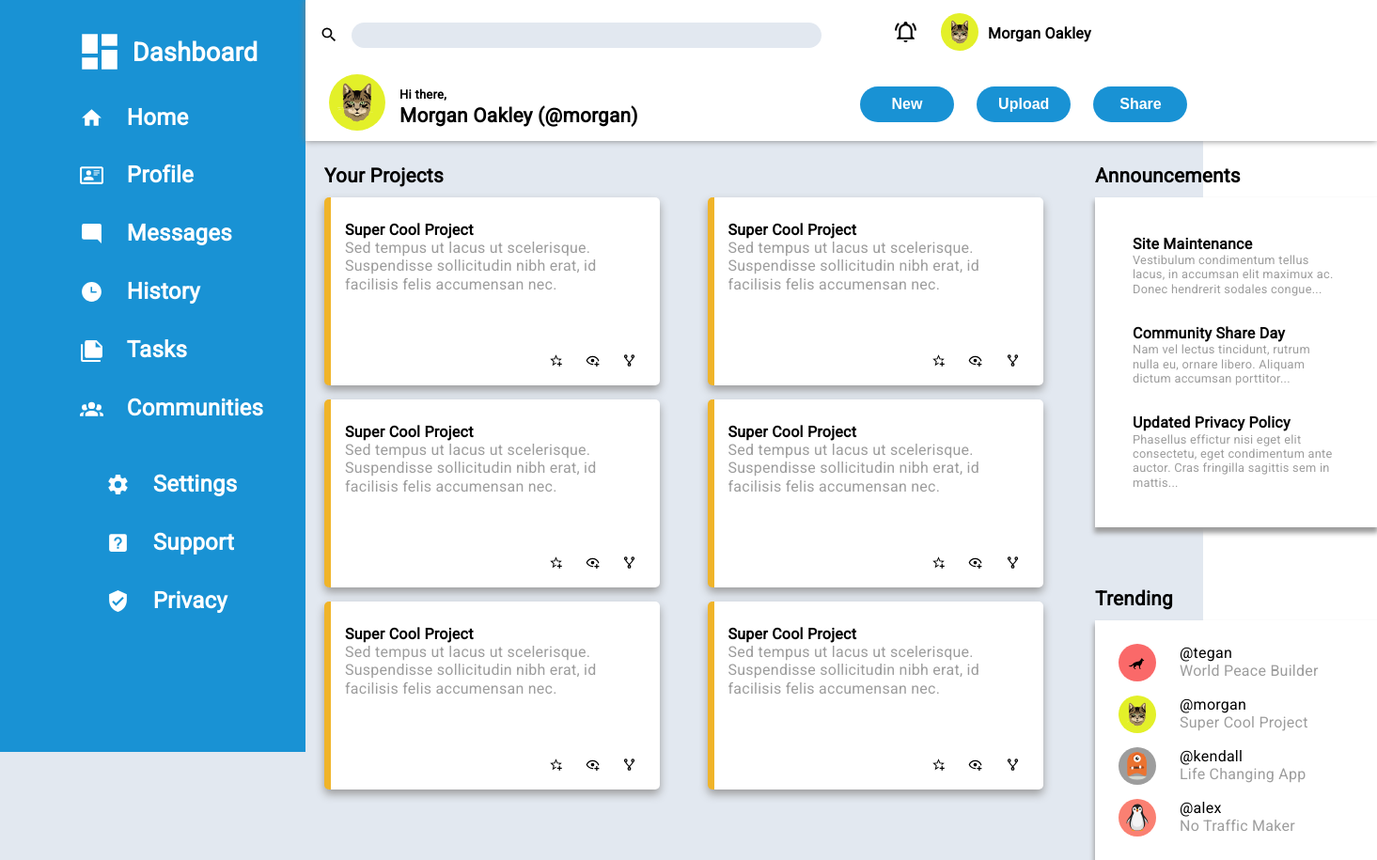
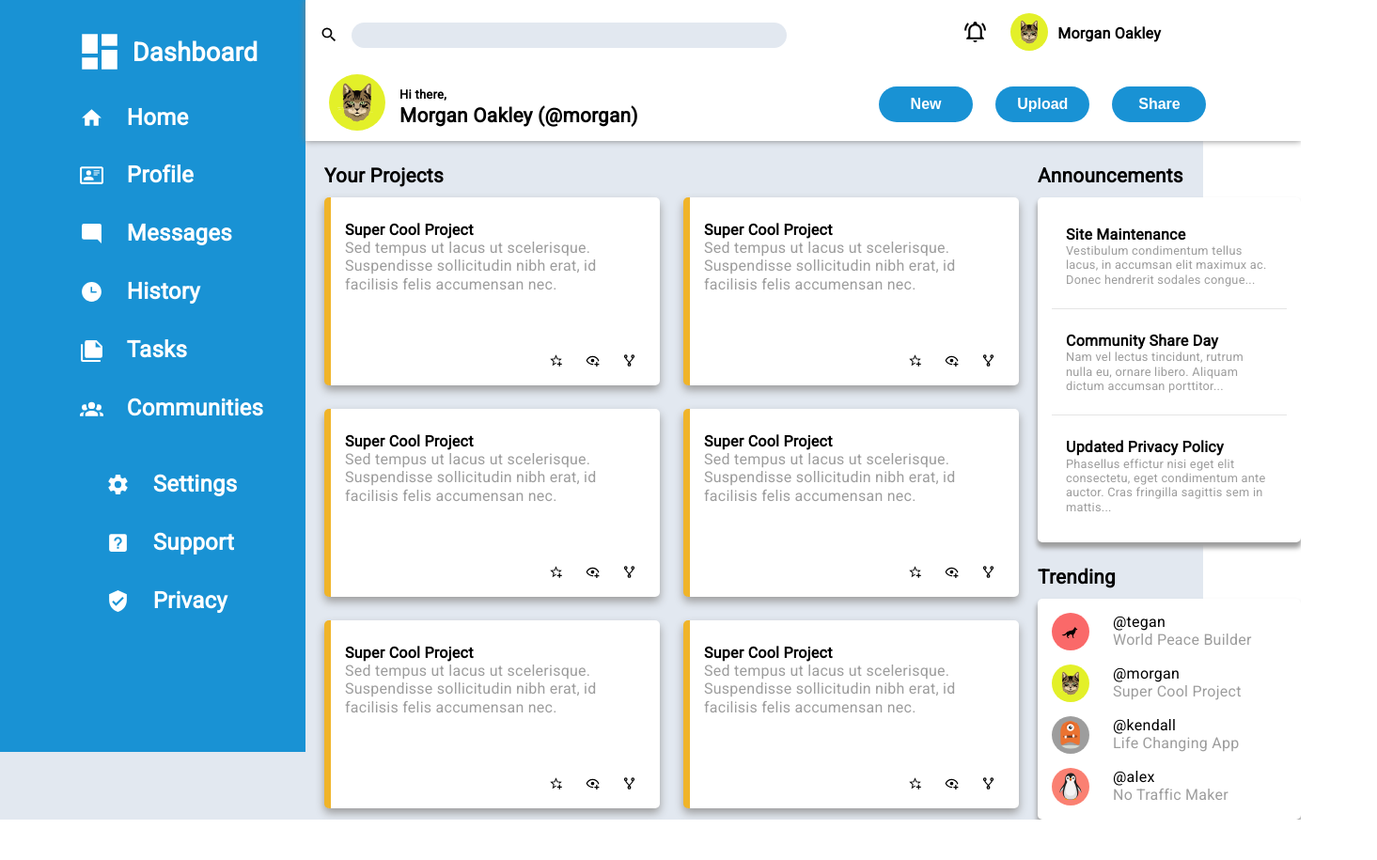
Before and after one commit to M-PROV/admin-dashboard, a plain HTML site: page index.html in a window 1280 px wide. Shown: the whole page at 94% size, 1465 px wide, since content can reach past the window. After the commit the page ends 872 px from the top, so only its background shows below. Drawn offline with Linux system fonts and the light colour scheme.

Commit message:
Adjusted some styling elements

```diff
--- a/index.html
+++ b/index.html
@@ -157,12 +157,14 @@
                     hendrerit sodales congue...
                 </p>
                 </div>
+                <hr>
                 <div class="announcement-title"><span>Community Share Day</span>
                     <p>Nam vel lectus tincidunt, rutrum nulla
                         eu, ornare libero. Aliquam dictum
                         accumsan porttitor...
                     </p>
                 </div>
+                <hr>
                 <div class="announcement-title"><span>Updated Privacy Policy</span>
                     <p>Phasellus effictur nisi eget elit
                         consectetu, eget condimentum ante
--- a/styles.css
+++ b/styles.css
@@ -113,6 +113,7 @@ form {
     grid-template-columns: 50px 50px 144px;
     align-items: center;
     padding-left: 56px;
+    justify-self: center;
 }
 
 .user-greeting-container {
@@ -137,6 +138,7 @@ form > input {
 
 .btn-header {
     padding: 20px;
+    justify-self: center;
 }
 
 ul {
@@ -235,10 +237,10 @@ button:hover {
     display: grid;
     grid-template-columns: 1fr 1fr;
     grid-template-rows: 1fr 1fr 1fr;
-    gap: 15px;
+    gap: 25px;
     /* grid-area: 1 / 1 / 2 / 3; */
-    width: 800px;
-    height: 615px;
+    /* width: 800px; */
+    /* height: 615px; */
     padding: 0px 20px;
 }
 
@@ -280,9 +282,6 @@ button:hover {
 }
 
 .updates-container {
-    grid-area: 1 / 2 / 2 / 3;
-    display: grid;
-    grid-template-rows: 450px;
     padding-top: 15px;
 }
 
@@ -309,8 +308,20 @@ button:hover {
 .announcements {
     background-color: var(--color-wht);
     box-shadow: 0px 5px 5px 1px var(--text-grey);
-    padding: 25px;
+    border-radius: 5px;
+    padding: 15px;
     width: 250px;
+}
+
+hr {
+    border: 0;
+    height: 0;
+    border-top: 1px solid rgba(0, 0, 0, 0.1);
+    border-bottom: 1px solid rgba(255, 255, 255, 0.3);
+}
+
+.trending-container {
+    padding-top: 15px;
 }
 
 .users-container {
@@ -318,7 +329,8 @@ button:hover {
     display: grid;
     grid-template-rows: repeat(4, 1fr);
     box-shadow: 0px 5px 5px 1px var(--text-grey);
-    padding: 25px;
+    border-radius: 5px;
+    padding: 15px;
     width: 250px;
     gap: 15px;
 }
```
